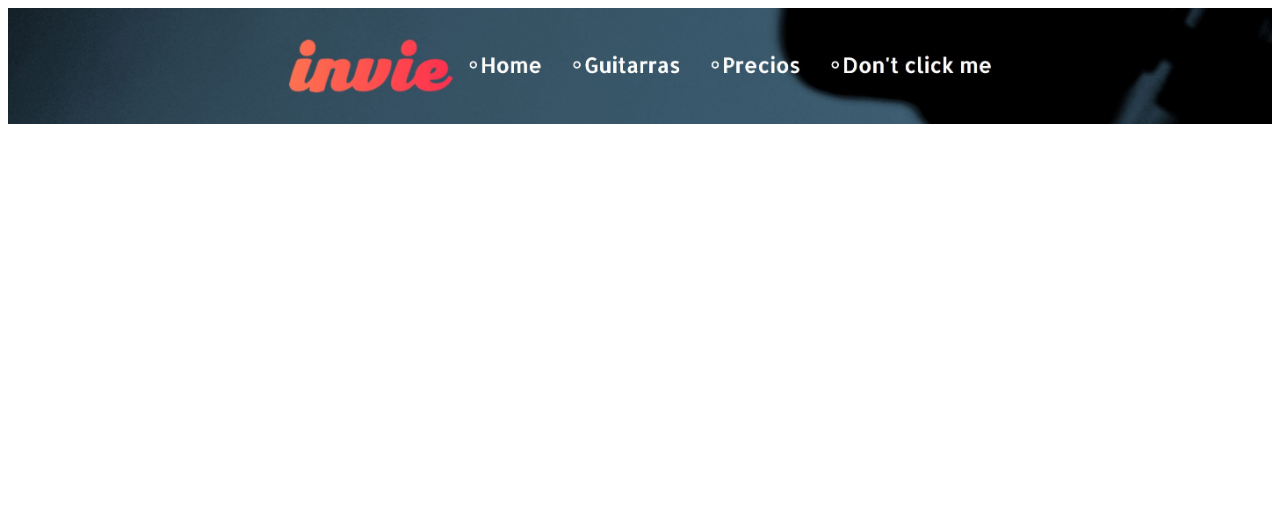
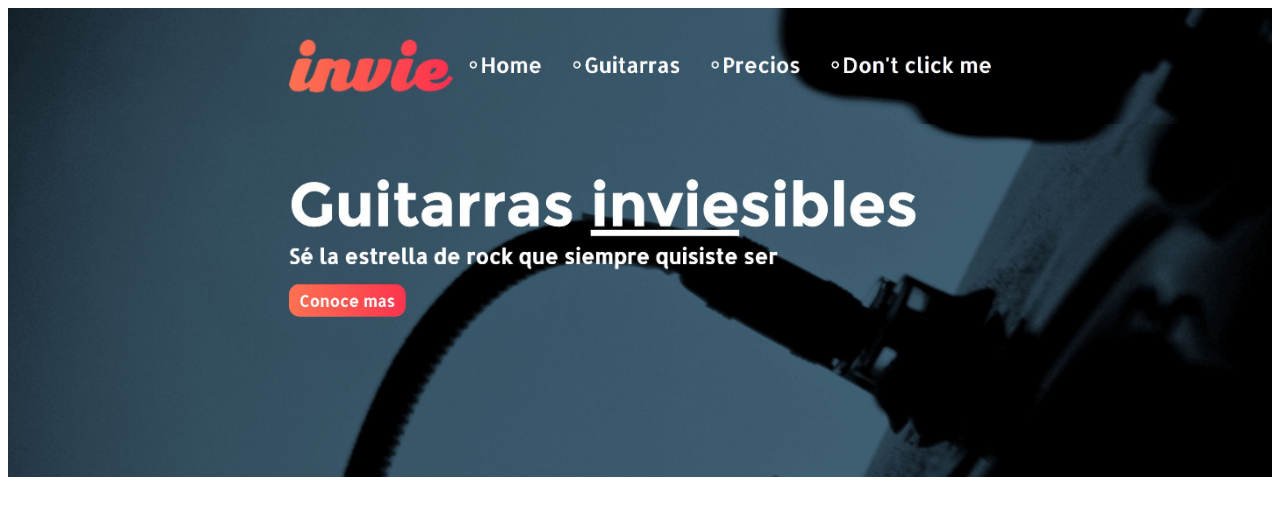
Before and after one commit to Sioky/invie-github, a plain HTML site: page index.html in a window 1280 px wide. Drawn offline with Linux system fonts and the light colour scheme.

Commit message:
agregando nuestro hero

```diff
--- a/index.html
+++ b/index.html
@@ -12,9 +12,10 @@
       vertical-align: top;
     }
     </style>
-
   </head>
   <body>
     <img src="header.jpg" alt="">
+    <img src="hero.jpg" alt="">
+    </svg>
   </body>
 </html>
```
Also changed, not shown: hero.jpg (added).
